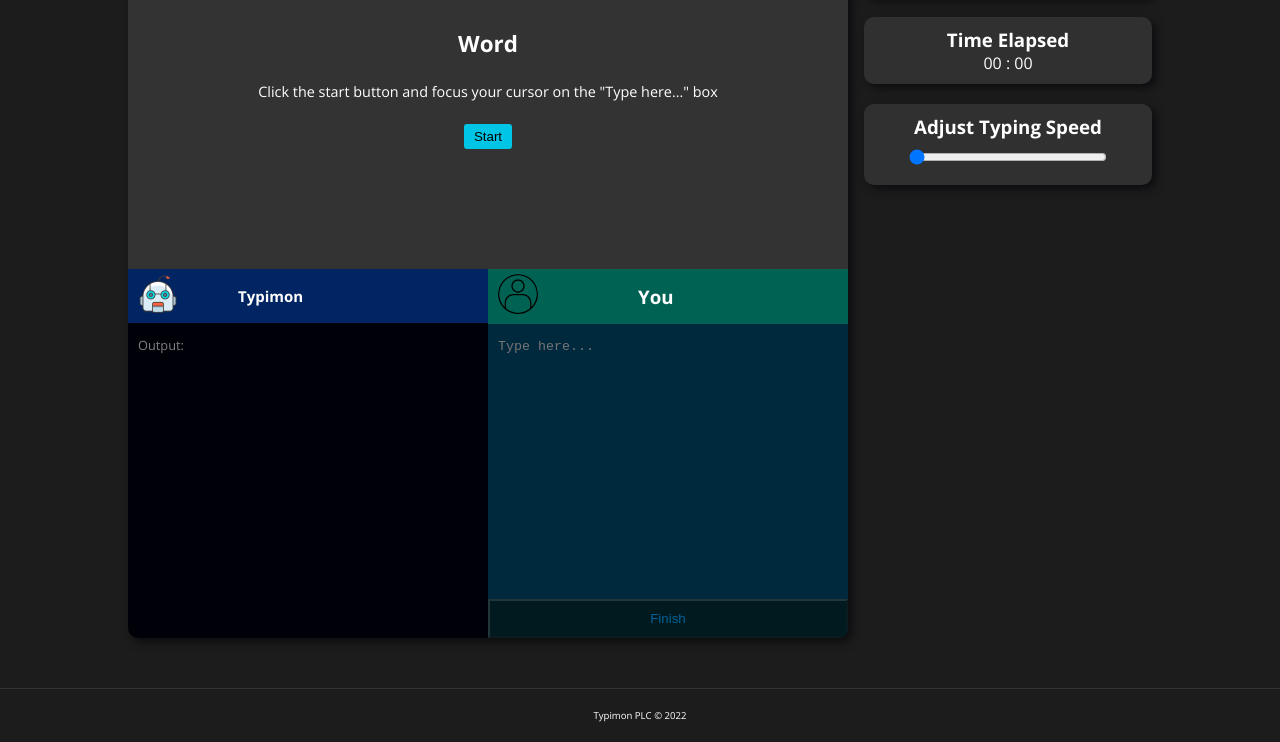
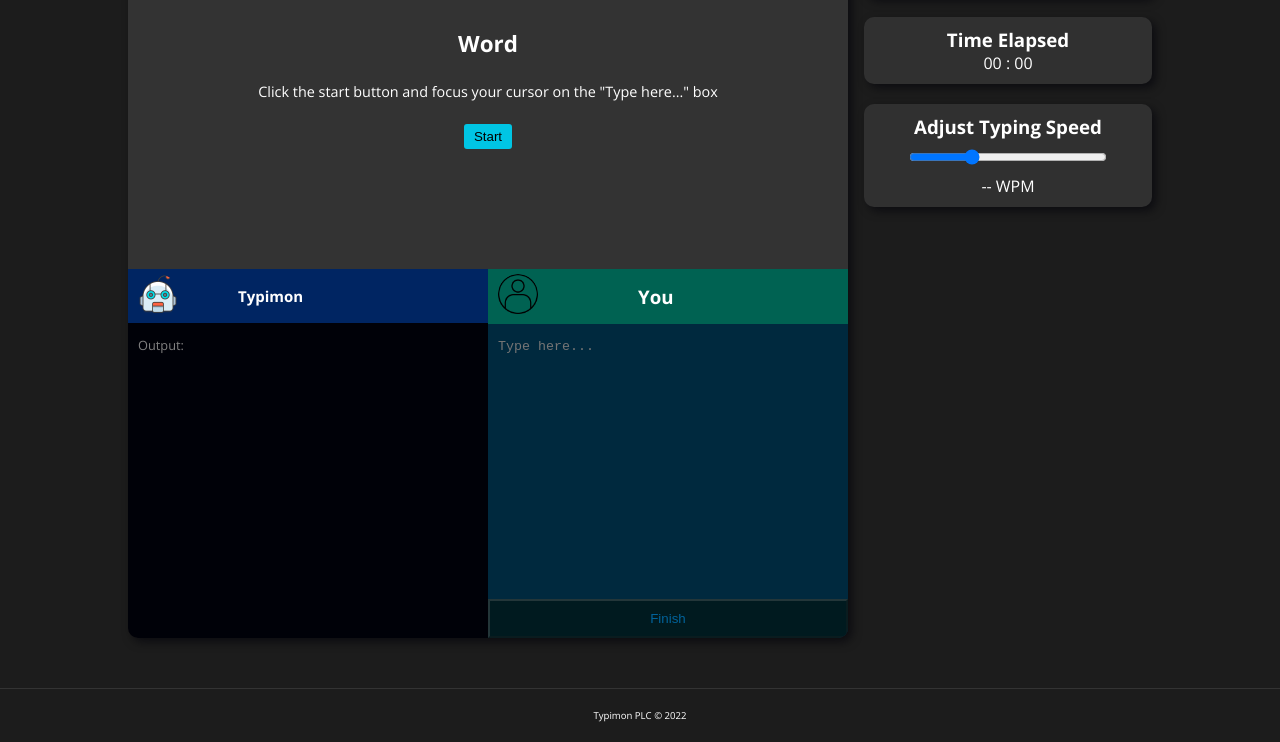
Before and after one commit to benjaminnkem/typimon.github.io, a website: page pages/play.html in a window 1280 px wide. Shown: the part 145-887 px from the top of the page. Drawn offline with nearby package versions, Linux system fonts and the light colour scheme; files that its build step writes are made by us from their sources.

Commit message:
Update play.html

```diff
--- a/pages/play.html
+++ b/pages/play.html
@@ -120,8 +120,9 @@
               min="0"
               max="1000"
               step="100"
-              value="10"
+              value="300"
             />
+            <p><span id="wpm__text"></span> -- WPM</p>
           </div>
         </aside>
       </div>
```
